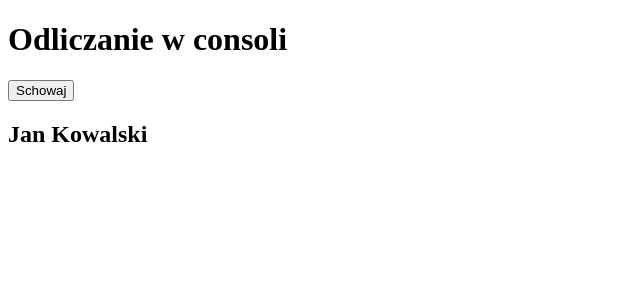
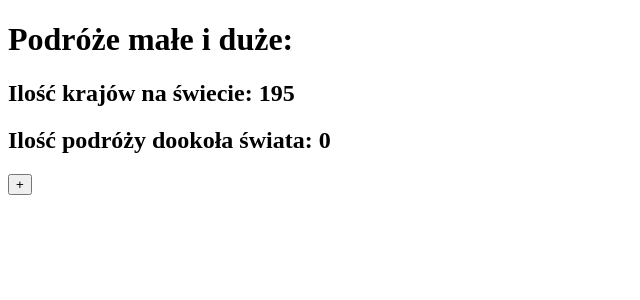
Before and after one commit to kacpi95/React-lesson, a React (Vite) app in the folder React-lesson/: page / in a window 1280 px wide. Shown: the top 300 px of the page, without its empty margins (0-640 px from the left). Built offline with nearby package versions, Linux system fonts and the light colour scheme.

Commit message:
add task

```diff
--- a/React-lesson/src/App.jsx
+++ b/React-lesson/src/App.jsx
@@ -126,23 +126,40 @@
 //   );
 // }
 
-import { useState } from 'react';
-import { Person } from './components/Person/Person';
+// import { useState } from 'react';
+// import { Person } from './components/Person/Person';
+
+// export default function App() {
+//   const [isSectionOpened, setIsSectionOpened] = useState(true);
+
+//   function handleClick() {
+//     return setIsSectionOpened((prevIsSectionOpened) => !prevIsSectionOpened);
+//   }
+
+//   return (
+//     <>
+//       <h1>Odliczanie w consoli</h1>
+//       <button onClick={handleClick}>
+//         {isSectionOpened ? 'Schowaj' : 'Pokaż'}
+//       </button>
+//       {isSectionOpened && <Person />}
+//     </>
+//   );
+// }
+
+import { useState, useMemo } from 'react';
+import { getNumberOfCountries } from './components/getNumberOfCountries/getNumberOfCountries';
 
 export default function App() {
-  const [isSectionOpened, setIsSectionOpened] = useState(true);
-
-  function handleClick() {
-    return setIsSectionOpened((prevIsSectionOpened) => !prevIsSectionOpened);
-  }
+  const [count, setCount] = useState(0);
+  const numberOfCountries = useMemo(() => getNumberOfCountries(), []);
 
   return (
     <>
-      <h1>Odliczanie w consoli</h1>
-      <button onClick={handleClick}>
-        {isSectionOpened ? 'Schowaj' : 'Pokaż'}
-      </button>
-      {isSectionOpened && <Person />}
+      <h1>Podróże małe i duże:</h1>
+      <h2>Ilość krajów na świecie: {numberOfCountries}</h2>
+      <h2>Ilość podróży dookoła świata: {count}</h2>
+      <button onClick={() => setCount((prevCount) => prevCount + 1)}>+</button>
     </>
   );
 }
--- a/React-lesson/src/components/Person/Person.jsx
+++ b/React-lesson/src/components/Person/Person.jsx
@@ -1,23 +1,23 @@
-import { useEffect } from 'react';
+// import { useEffect } from 'react';
 
-function getCurrentTime() {
-  const now = new Date();
-  const hours = String(now.getHours()).padStart(2, '0');
-  const minutes = String(now.getMinutes()).padStart(2, '0');
-  const seconds = String(now.getSeconds()).padStart(2, '0');
-  console.log(`${hours}:${minutes}:${seconds}`);
-}
+// function getCurrentTime() {
+//   const now = new Date();
+//   const hours = String(now.getHours()).padStart(2, '0');
+//   const minutes = String(now.getMinutes()).padStart(2, '0');
+//   const seconds = String(now.getSeconds()).padStart(2, '0');
+//   console.log(`${hours}:${minutes}:${seconds}`);
+// }
 
-export function Person() {
-  useEffect(() => {
-    console.log('Odliczanie');
-    const interval = setInterval(() => {
-      getCurrentTime();
-    }, 1000);
-    return () => {
-      clearInterval(interval);
-    };
-  }, []);
+// export function Person() {
+//   useEffect(() => {
+//     console.log('Odliczanie');
+//     const interval = setInterval(() => {
+//       getCurrentTime();
+//     }, 1000);
+//     return () => {
+//       clearInterval(interval);
+//     };
+//   }, []);
 
-  return <h2>Jan Kowalski</h2>;
-}
+//   return <h2>Jan Kowalski</h2>;
+// }
--- /dev/null
+++ b/React-lesson/src/components/getNumberOfCountries/getNumberOfCountries.jsx
@@ -0,0 +1,4 @@
+export function getNumberOfCountries() {
+  console.log('BARDZO DUŻO OBLICZEŃ');
+  return 195;
+}
```
